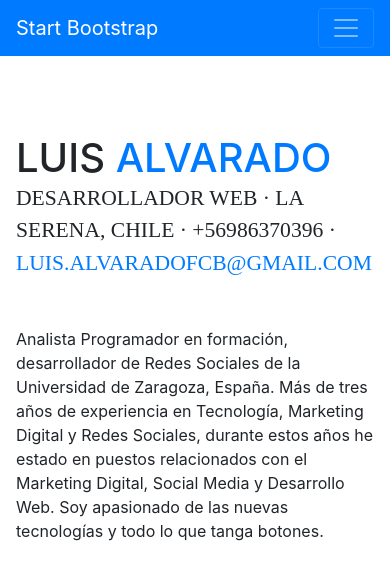
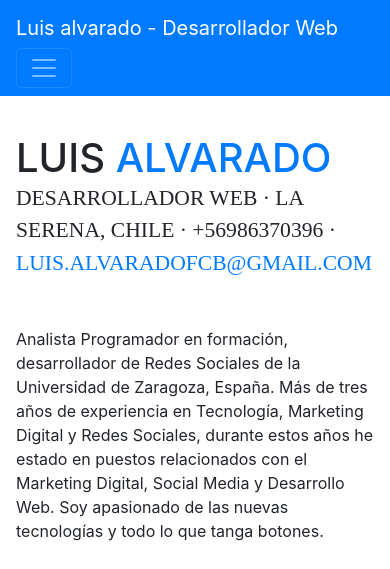
Before and after one commit to LuisAlvaradoB/luisalvarado, a website with bundled scripts: page index.html in a window 390 px wide. Shown: the top 569 px of the page. Built offline with nearby package versions, Linux system fonts and the light colour scheme; a web font is replaced by a local one.

Commit message:
Correcion menu

```diff
--- a/index.html
+++ b/index.html
@@ -29,7 +29,7 @@
 
     <nav class="navbar navbar-expand-lg navbar-dark bg-primary fixed-top" id="sideNav">
       <a class="navbar-brand js-scroll-trigger" href="#page-top">
-        <span class="d-block d-lg-none">Start Bootstrap</span>
+        <span class="d-block d-lg-none">Luis alvarado - Desarrollador Web</span>
         <span class="d-none d-lg-block">
           <img class="img-fluid img-profile rounded-circle mx-auto mb-2" src="img/profile.jpg" alt="">
         </span>
```
